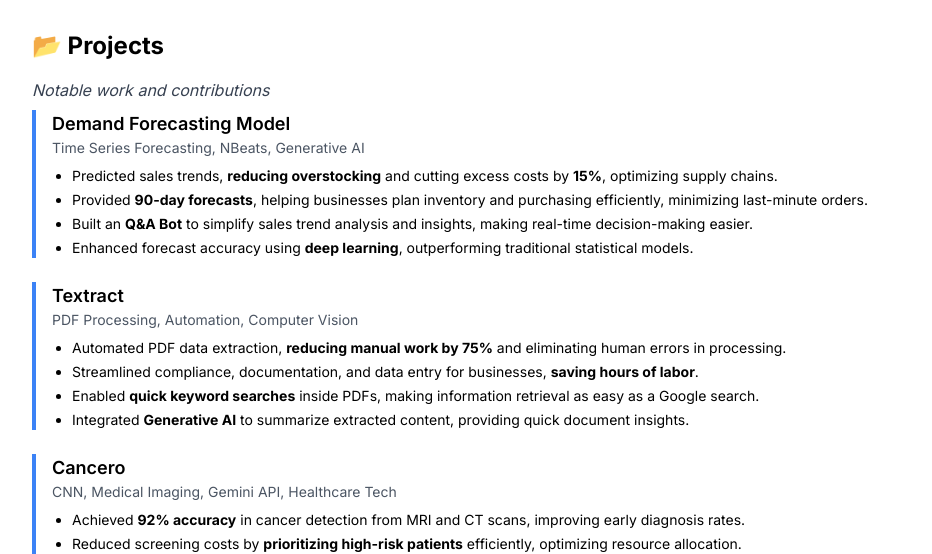
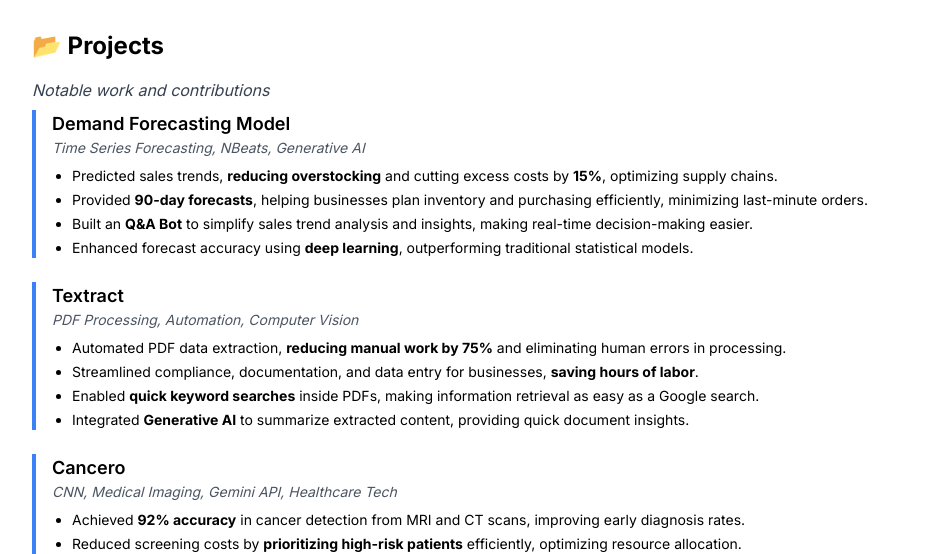
Before and after one commit to Sid3503/siddharth, a Next.js app: page /resume in a window 1280 px wide. Shown: the part 1080-1634 px from the top of the page, without its empty margins (160-1092 px from the left). Built offline with nearby package versions, Linux system fonts and the light colour scheme.

Commit message:
Update projects.tsx

```diff
--- a/components/projects.tsx
+++ b/components/projects.tsx
@@ -38,7 +38,7 @@ export default function Projects() {
         {projects.map((project, index) => (
           <div key={index} className="border-l-4 border-blue-500 pl-4">
             <h3 className="font-semibold text-lg">{project.title}</h3>
-            <p className="text-sm text-gray-600 mb-2">{project.tags.join(", ")}</p>
+            <p className="text-sm italic text-gray-600 mb-2">{project.tags.join(", ")}</p>
             <ul className="list-disc pl-5 space-y-1">
               {project.description.map((item, idx) => (
                 <li key={idx} className="text-sm" dangerouslySetInnerHTML={{ __html: item }}>
```
